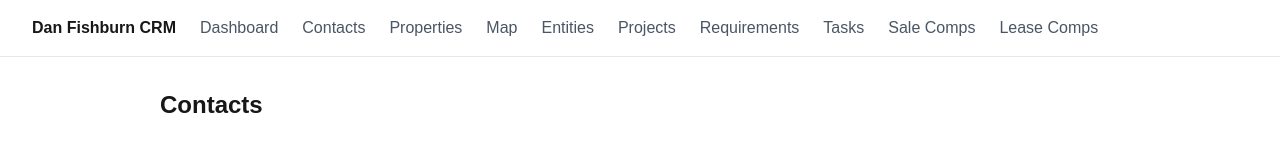
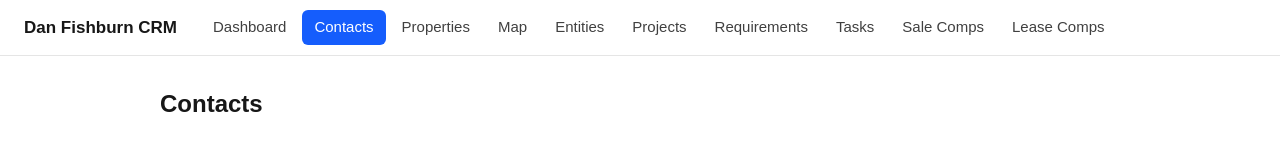
Before and after one commit to dwfishburn-create/1-CRM-Build, a Next.js app: page /contacts in a window 1280 px wide. Shown: the top 142 px of the page. Built offline with nearby package versions, Linux system fonts and the light colour scheme; no server answers; the database is empty.

Commit message:
Readable dark mode, new top menu, Log Activity type dropdown

```diff
--- a/app/_components/LogActivityForm.tsx
+++ b/app/_components/LogActivityForm.tsx
@@ -1,5 +1,6 @@
 import { logActivityAction } from "./recordActions";
 import { ActionForm } from "./ActionForm";
+import { TypePicker } from "./TypePicker";
 import { todayCentral, type Option } from "@/lib/contactOptions";
 
 // Log Activity form for the Contact, Property and Entity pages (9/24/2026,
@@ -56,12 +57,7 @@ export function LogActivityForm({
 
         <label className="text-xs text-gray-600">
           Type
-          <input name="activity_type" list="activity-types" required className={input} defaultValue="Call" />
-          <datalist id="activity-types">
-            {TYPES.map((t) => (
-              <option key={t} value={t} />
-            ))}
-          </datalist>
+          <TypePicker types={TYPES} className={input} />
         </label>
         <label className="text-xs text-gray-600">
           Date
--- /dev/null
+++ b/app/_components/NavBar.tsx
@@ -0,0 +1,54 @@
+"use client";
+
+import Link from "next/link";
+import { usePathname } from "next/navigation";
+
+// Top menu (10/5/2026). The old links were text-gray-600 with hover:text-black:
+// dim on Dan's dark background, and black-on-black — invisible — on hover.
+// Now: bright labels, a filled pill on hover, and the current section shown
+// in blue so it's clear where you are. Works in light and dark mode.
+
+const LINKS = [
+  { href: "/dashboard", label: "Dashboard" },
+  { href: "/contacts", label: "Contacts" },
+  { href: "/properties", label: "Properties" },
+  { href: "/map", label: "Map" },
+  { href: "/entities", label: "Entities" },
+  { href: "/projects", label: "Projects" },
+  { href: "/requirements", label: "Requirements" },
+  { href: "/tasks", label: "Tasks" },
+  { href: "/sale-comps", label: "Sale Comps" },
+  { href: "/lease-comps", label: "Lease Comps" },
+];
+
+export function NavBar() {
+  const path = usePathname() ?? "";
+  return (
+    <nav className="border-b border-neutral-200 dark:border-neutral-800 bg-white dark:bg-neutral-950 px-6 py-2.5 flex flex-wrap items-center gap-1">
+      <Link
+        href="/"
+        className="mr-5 whitespace-nowrap text-[17px] font-semibold text-neutral-900 dark:text-white"
+      >
+        Dan Fishburn CRM
+      </Link>
+      {LINKS.map((l) => {
+        const active = path === l.href || path.startsWith(l.href + "/");
+        return (
+          <Link
+            key={l.href}
+            href={l.href}
+            aria-current={active ? "page" : undefined}
+            className={
+              "whitespace-nowrap rounded-md px-3 py-1.5 text-[15px] transition-colors " +
+              (active
+                ? "bg-blue-600 text-white font-medium"
+                : "text-neutral-700 hover:bg-neutral-100 hover:text-neutral-950 dark:text-neutral-100 dark:hover:bg-neutral-800 dark:hover:text-white")
+            }
+          >
+            {l.label}
+          </Link>
+        );
+      })}
+    </nav>
+  );
+}
--- /dev/null
+++ b/app/_components/TypePicker.tsx
@@ -0,0 +1,40 @@
+"use client";
+
+import { useState } from "react";
+
+// Activity type picker (10/5/2026). The old field was a text box with a
+// <datalist>; once it held "Call", Chrome filtered the suggestions down to
+// entries matching "Call", so the arrow showed nothing else and the list
+// looked broken. A real <select> always shows every type. "Other…" opens a
+// text box for a type not on the list, so activity_type stays free text.
+
+export function TypePicker({ types, className }: { types: string[]; className?: string }) {
+  const [choice, setChoice] = useState(types[0]);
+  const other = choice === "__other";
+  return (
+    <>
+      <select
+        name={other ? undefined : "activity_type"}
+        value={choice}
+        onChange={(e) => setChoice(e.target.value)}
+        className={className}
+      >
+        {types.map((t) => (
+          <option key={t} value={t}>
+            {t}
+          </option>
+        ))}
+        <option value="__other">Other…</option>
+      </select>
+      {other && (
+        <input
+          name="activity_type"
+          required
+          autoFocus
+          placeholder="Type the activity type"
+          className={`${className ?? ""} mt-1`}
+        />
+      )}
+    </>
+  );
+}
--- a/app/globals.css
+++ b/app/globals.css
@@ -46,3 +46,27 @@ select option {
   background-color: #ffffff;
   color: #171717;
 }
+
+/* Dark mode readability (10/5/2026, Dan: "the low-lighted text is too dark").
+   Most screens were styled for a white page — text-gray-500/600/700 as the
+   secondary color — and only some carry dark: variants. On the #0a0a0a dark
+   background those shades fall to roughly 2.6:1 (gray-600) or worse, which is
+   the dim label / note / metadata text Dan flagged. In dark mode the muted
+   grays are lifted to light grays that keep the same order of emphasis
+   (lighter = more prominent on a dark page), all at 7:1 or better.
+   These rules are unlayered, so they win over Tailwind's utilities; the
+   :not([class*="bg-"]) guard leaves small badges that carry their own light
+   background (e.g. "bg-gray-100 text-gray-600") alone. */
+@media (prefers-color-scheme: dark) {
+  .text-gray-400:not([class*="bg-"]) { color: #a8adb7; }
+  .text-gray-500:not([class*="bg-"]) { color: #bcc1c9; }
+  .text-gray-600:not([class*="bg-"]) { color: #d0d4da; }
+  .text-gray-700:not([class*="bg-"]),
+  .text-gray-800:not([class*="bg-"]),
+  .text-gray-900:not([class*="bg-"]) { color: #e5e7eb; }
+  .text-blue-700:not([class*="bg-"]),
+  .text-blue-600:not([class*="bg-"]) { color: #6ea8fe; }
+  /* Light hover fills turned light text unreadable on hover. */
+  .hover\:bg-gray-50:hover,
+  .hover\:bg-gray-100:hover { background-color: #262626; }
+}
--- a/app/layout.tsx
+++ b/app/layout.tsx
@@ -1,5 +1,5 @@
 import type { Metadata } from "next";
-import Link from "next/link";
+import { NavBar } from "./_components/NavBar";
 import { Geist, Geist_Mono } from "next/font/google";
 import "./globals.css";
 
@@ -25,41 +25,7 @@ export default function RootLayout({ children }: LayoutProps<"/">) {
       className={`${geistSans.variable} ${geistMono.variable} h-full antialiased`}
     >
       <body className="min-h-full flex flex-col">
-        <nav className="border-b border-gray-200 px-8 py-4 flex gap-6 items-center">
-          <Link href="/" className="font-semibold">
-            Dan Fishburn CRM
-          </Link>
-          <Link href="/dashboard" className="text-gray-600 hover:text-black">
-            Dashboard
-          </Link>
-          <Link href="/contacts" className="text-gray-600 hover:text-black">
-            Contacts
-          </Link>
-          <Link href="/properties" className="text-gray-600 hover:text-black">
-            Properties
-          </Link>
-          <Link href="/map" className="text-gray-600 hover:text-black">
-            Map
-          </Link>
-          <Link href="/entities" className="text-gray-600 hover:text-black">
-            Entities
-          </Link>
-          <Link href="/projects" className="text-gray-600 hover:text-black">
-            Projects
-          </Link>
-          <Link href="/requirements" className="text-gray-600 hover:text-black">
-            Requirements
-          </Link>
-          <Link href="/tasks" className="text-gray-600 hover:text-black">
-            Tasks
-          </Link>
-          <Link href="/sale-comps" className="text-gray-600 hover:text-black">
-            Sale Comps
-          </Link>
-          <Link href="/lease-comps" className="text-gray-600 hover:text-black">
-            Lease Comps
-          </Link>
-        </nav>
+        <NavBar />
         <main className="flex-1">{children}</main>
       </body>
     </html>
```
